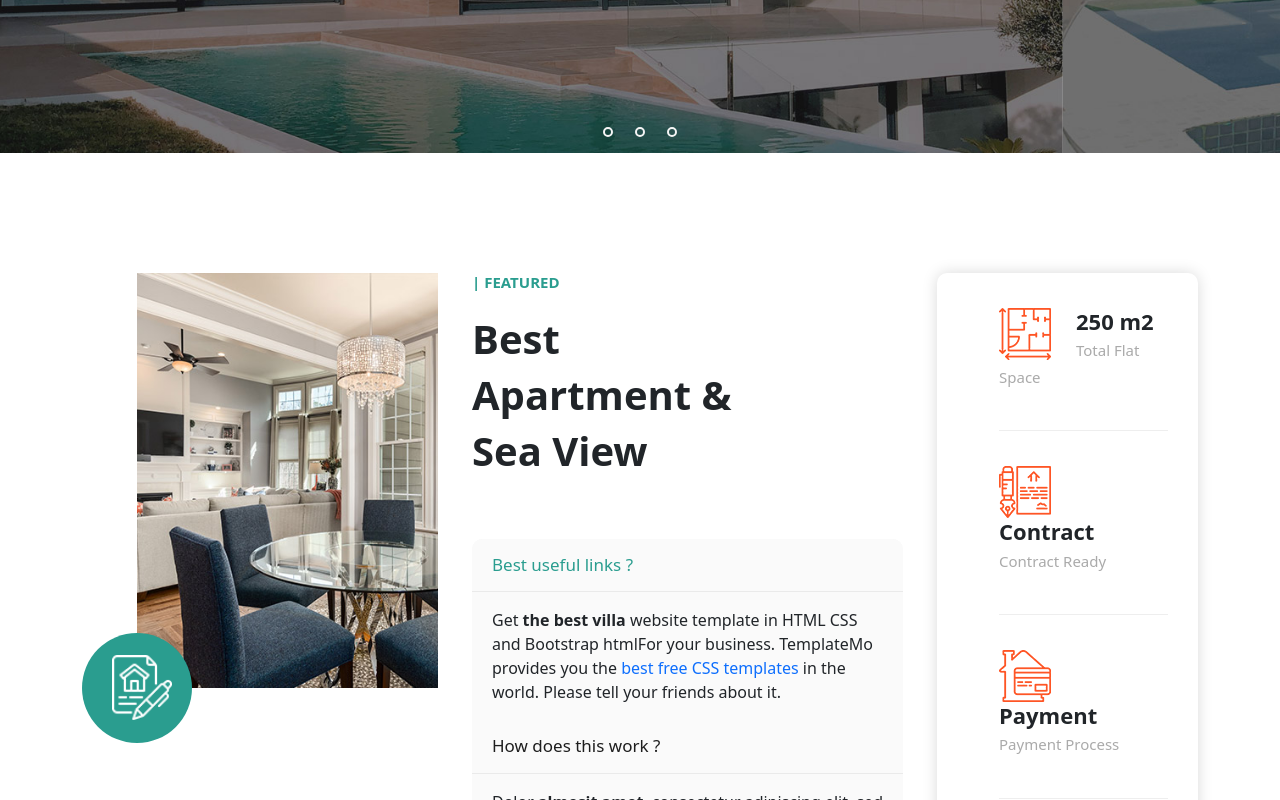
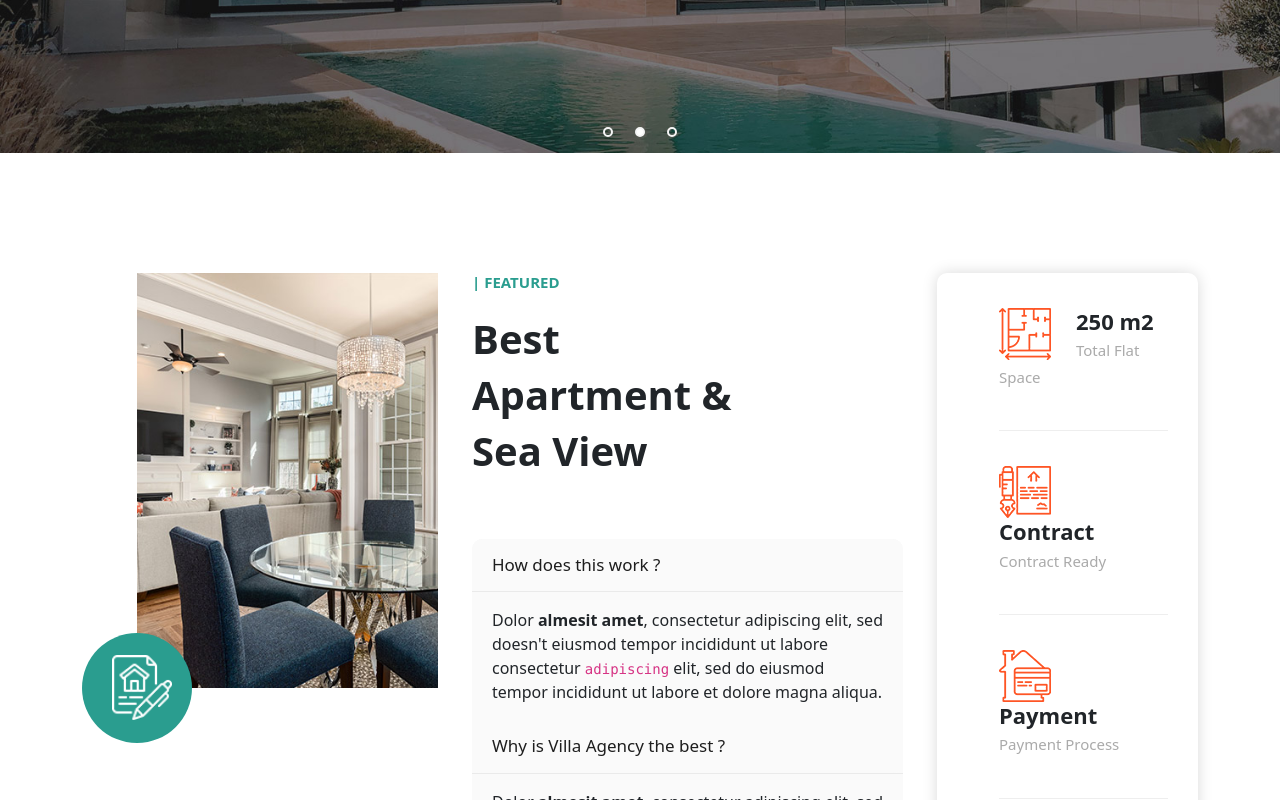
Before and after one commit to VatsalSutariyaDeveloper/Elysian, a React (Create React App) app: page / in a window 1280 px wide. Shown: the part 660-1460 px from the top of the page. Built offline with nearby package versions, Linux system fonts and the light colour scheme; a web font is replaced by a local one.

Commit message:
"Final code"

```diff
--- a/src/components/home/index.jsx
+++ b/src/components/home/index.jsx
@@ -21,7 +21,7 @@ import { faPlay } from '@fortawesome/free-solid-svg-icons'
 import { faCalendar } from '@fortawesome/free-regular-svg-icons'
 import { faAngleLeft, faAngleRight } from '@fortawesome/free-solid-svg-icons';
 import properties_data from '../pages/PropertiesData';
-import { Link,NavLink } from 'react-router-dom'
+import { Link, NavLink } from 'react-router-dom'
 
 const images = [
   { img: banner1, city: "Toronto", country: "Canada", text1: `Hurry! Get the Best Villa for you` },
@@ -137,18 +137,6 @@ const Hero = () => {
                 <h2>Best Apartment &amp; Sea view</h2>
               </div>
               <div className="accordion" id="accordionExample">
-                <div className="accordion-item">
-                  <h2 className="accordion-header" id="headingOne">
-                    <button className="accordion-button" type="button" aria-expanded="true" aria-controls="collapseOne">
-                      Best useful links ?
-                    </button>
-                  </h2>
-                  <div id="collapseOne" className="accordion-collapse" aria-labelledby="headingOne" data-bs-parent="#accordionExample">
-                    <div className="accordion-body">
-                      Get <strong>the best villa</strong> website template in HTML CSS and Bootstrap htmlFor your business. TemplateMo provides you the <Link to="https://www.google.com/search?q=best+free+css+templates" target="_blank">best free CSS templates</Link> in the world. Please tell your friends about it.
-                    </div>
-                  </div>
-                </div>
                 <div className="accordion-item">
                   <h2 className="accordion-header" id="headingTwo">
                     <button className="accordion-button collapsed" type="button" aria-expanded="false" aria-controls="collapseTwo">
@@ -399,7 +387,7 @@ const Hero = () => {
                             next level humblebrag swag franzen.
                           </p>
                           <div className="icon-button">
-                          <NavLink to="/properties">
+                            <NavLink to="/properties">
                               <i><FontAwesomeIcon icon={faCalendar} /></i> Schedule a visit
                             </NavLink>
                           </div>
@@ -443,8 +431,8 @@ const Hero = () => {
                             next level humblebrag swag franzen.
                           </p>
                           <div className="icon-button">
-                          <NavLink to="/properties">
-                            <i><FontAwesomeIcon icon={faCalendar} /></i> Schedule a visit
+                            <NavLink to="/properties">
+                              <i><FontAwesomeIcon icon={faCalendar} /></i> Schedule a visit
                             </NavLink>
                           </div>
                         </div>
--- a/src/index.css
+++ b/src/index.css
@@ -6,6 +6,20 @@
 @tailwind base;
 @tailwind components;
 @tailwind utilities;
+
+*::-webkit-scrollbar {
+    width: 4px;
+}
+
+*::-webkit-scrollbar-track {
+    background: #ffffff;
+}
+
+*::-webkit-scrollbar-thumb {
+    background-color: #000;
+    border-radius: 10px;
+    border: 0px solid #000;
+}
 
 /*
 
@@ -860,7 +874,7 @@ Video Style
     text-align: center;
     line-height: 52px;
     color: #2a9d8f;
-    outline: 15px solid rgba(254, 85, 37, 0.5);
+    outline: 15px solid #63b7ad;
     font-size: 18px;
 }
 
@@ -1206,7 +1220,7 @@ footer.footer-no-gap {
 }
 
 footer {
-    margin-top: 100px;
+    margin-top: 10px;
     background-color: #1e1e1e;
     min-height: 100px;
     margin-bottom: 0px;
```
